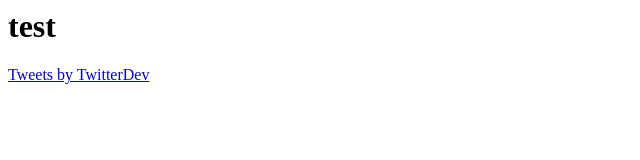
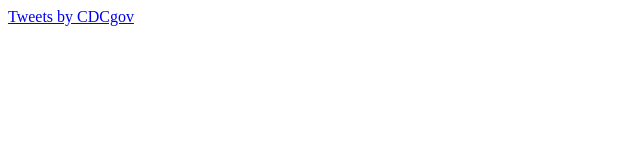
Before and after one commit to ShitalDkal/TwitterFeed, a plain HTML site: page index.html in a window 1280 px wide. Shown: the whole page, without its empty margins (0-640 px from the left). Drawn offline with Linux system fonts and the light colour scheme.

Commit message:
Update index.html

```diff
--- a/index.html
+++ b/index.html
@@ -1,2 +1 @@
-<h1>test</h1>
-<a class="twitter-timeline" href="https://twitter.com/TwitterDev?ref_src=twsrc%5Etfw">Tweets by TwitterDev</a> <script async src="https://platform.twitter.com/widgets.js" charset="utf-8"></script>
+<a class="twitter-timeline" href="https://twitter.com/CDCgov?ref_src=twsrc%5Etfw">Tweets by CDCgov</a> <script async src="https://platform.twitter.com/widgets.js" charset="utf-8"></script>
```
